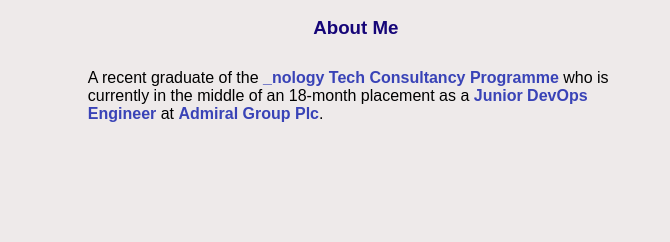
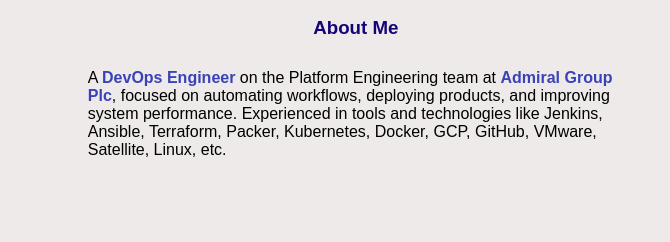
Before and after one commit to saagarshah99/Portfolio, a plain HTML site: page index.html in a window 1280 px wide. Shown: the part 405-647 px from the top of the page, 610-1280 px from the left. Drawn offline with nearby package versions, Linux system fonts and the light colour scheme; a web font is replaced by a local one.

Commit message:
Update index.html

```diff
--- a/index.html
+++ b/index.html
@@ -54,7 +54,7 @@
             <div class="flex-column flexbox" id="about-me-description">
                 <h3>About Me</h3>
                 <section>
-                    A recent graduate of the <b>_nology Tech Consultancy Programme</b> who is currently in the middle of an 18-month placement as a <b>Junior DevOps Engineer</b> at <b>Admiral Group Plc</b>.
+                    A <b>DevOps Engineer</b> on the Platform Engineering team at <b>Admiral Group Plc</b>, focused on automating workflows, deploying products, and improving system performance. Experienced in tools and technologies like Jenkins, Ansible, Terraform, Packer, Kubernetes, Docker, GCP, GitHub, VMware, Satellite, Linux, etc.
                 </section>
             </div>
         </div>
```
